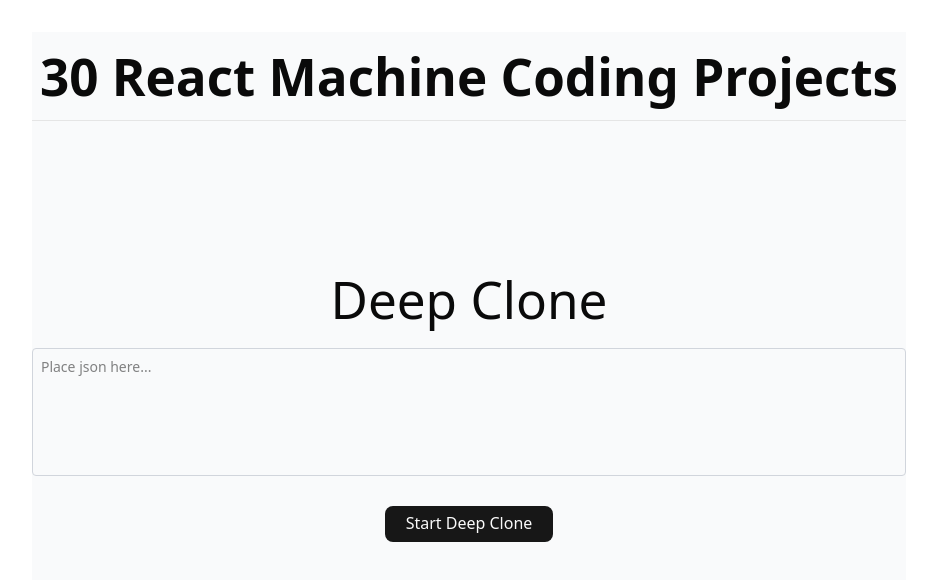
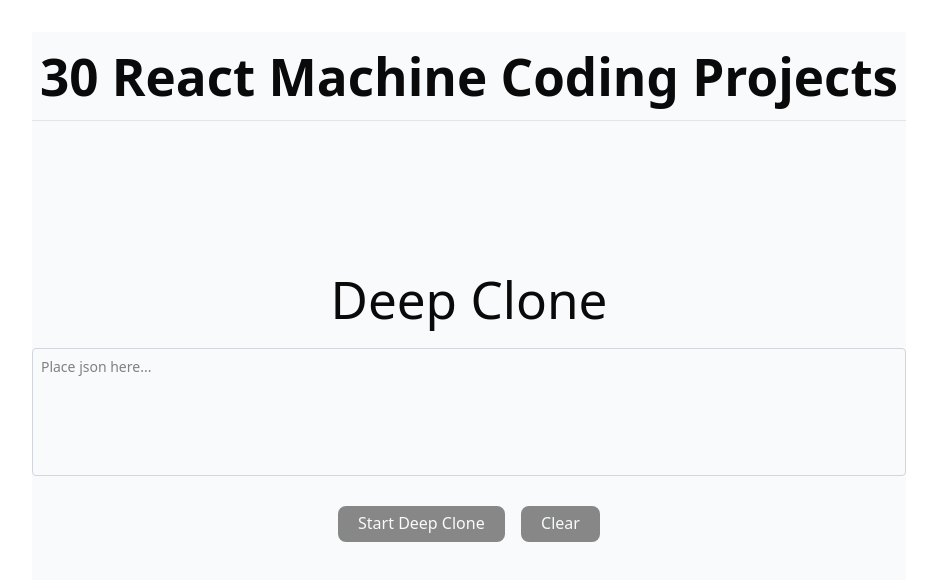
Before and after one commit to antoniojsp/react_30projects, a React (Vite) app in the folder projects/: page / in a window 1280 px wide. Shown: the top 580 px of the page, without its empty margins (171-1108 px from the left). Built offline with nearby package versions, Linux system fonts and the light colour scheme.

Commit message:
deep clone complete

```diff
--- a/projects/src/components/projects/12-deep-clone.jsx
+++ b/projects/src/components/projects/12-deep-clone.jsx
@@ -2,36 +2,46 @@ import { useState } from "react"
 import { Button } from "../ui/button";
 
 
-export default function DeepClone(){
-
+export default function DeepClone() {
     const [input, setInput] = useState("");
     const [original, setOriginal] = useState(null);
     const [cloned, setCloned] = useState(null);
+    const [error, setError] = useState("");
 
-    const deepClone = (obj) =>{
-        if(obj === null || typeof obj !== "object"){
+    const deepClone = (obj) => {
+        if (obj === null || typeof obj !== "object") {
             return obj
         }
-        const clone = Array.isArray(obj) ? []:{};
-        for(const key in obj){
+        const clone = Array.isArray(obj) ? [] : {};
+        for (const key in obj) {
             clone[key] = deepClone(obj[key]);
         }
         return clone;
     }
 
-    const handleDeepClone = () =>{
-        try{
+    const handleDeepClone = () => {
+        try {
             const parseObj = JSON.parse(input);
             setOriginal(parseObj);
             const cloneObj = deepClone(parseObj);
             setCloned(cloneObj)
-            console.log(cloneObj)
-        }catch(e){
-            console.log(e);
+            setError("")
+        } catch (e) {
+            setError("Invalid Object");
+            setOriginal(null);
+            setCloned(null);
         }
     }
 
-    return(
+    const handleClear = () => {
+        setInput("");
+        setOriginal(null);
+        setCloned(null)
+    }
+
+
+
+    return (
         <div className="flex flex-col pt-[150px] justify-center bg-gray-50">
             <h1>Deep Clone</h1>
             <div className="mt-5">
@@ -41,8 +51,23 @@ export default function DeepClone(){
                     value={input}
                     onChange={(event) => setInput(event.target.value)}
                 />
-                <Button onClick={handleDeepClone} className={"mt-6"}>Start Deep Clone</Button>
-                    <div className="flex flex-col gap-5">
+                <div className="flex flex-row justify-center items-center gap-x-4">
+                    <Button
+                        disabled={input.length === 0}
+                        onClick={handleDeepClone}
+                        className={"mt-6"}>
+                        Start Deep Clone
+                    </Button>
+                    <Button
+                        disabled={input.length === 0}
+                        className={"mt-6"}
+                        onClick={handleClear}
+                    > Clear</Button>
+                </div>
+                <div className="flex flex-col gap-5 mt-10">
+                    {
+                        error && <h3>Bad object</h3>
+                    }
                     <div>
                         {
                             original && (
```
Lines whose indentation alone changed are shown as unchanged.
